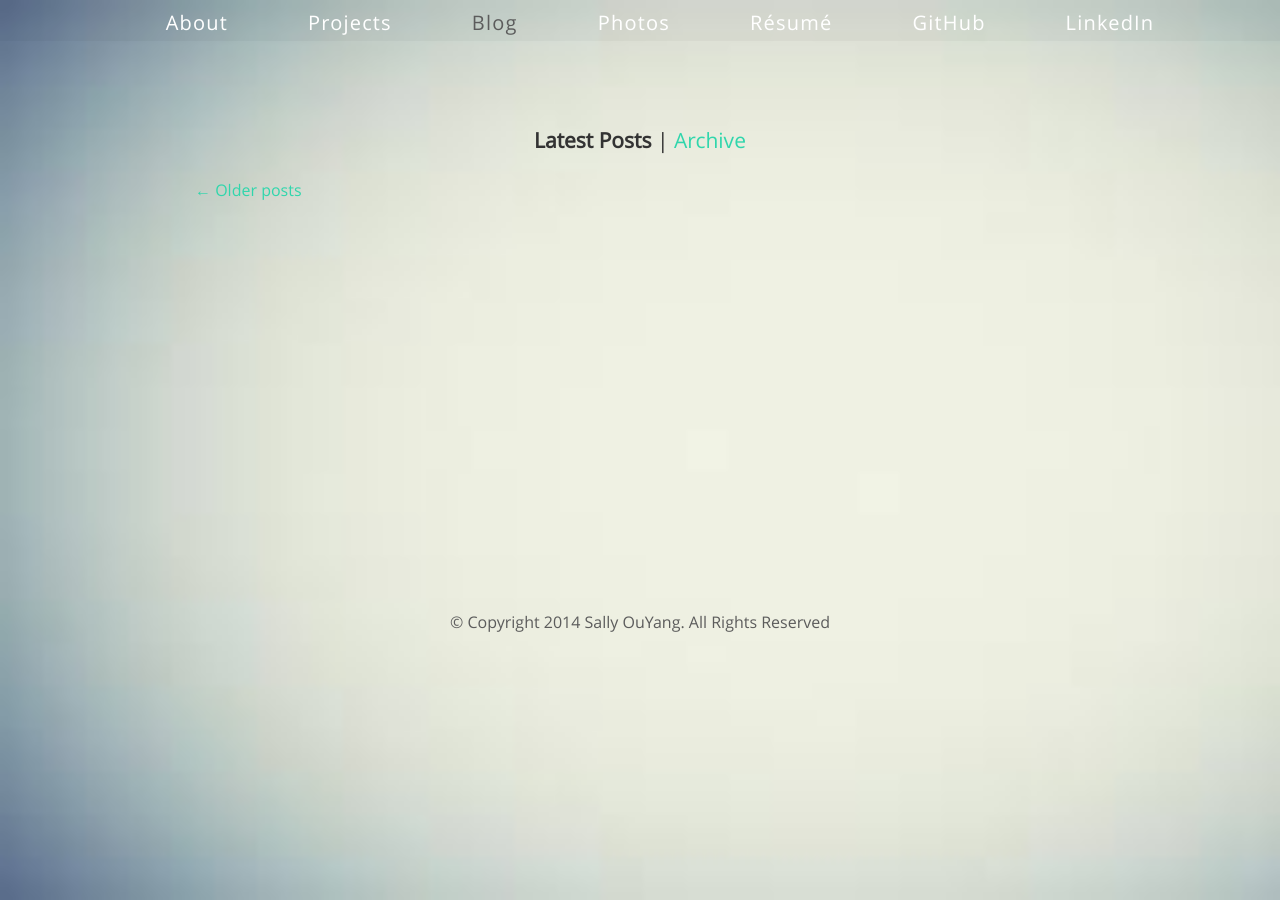
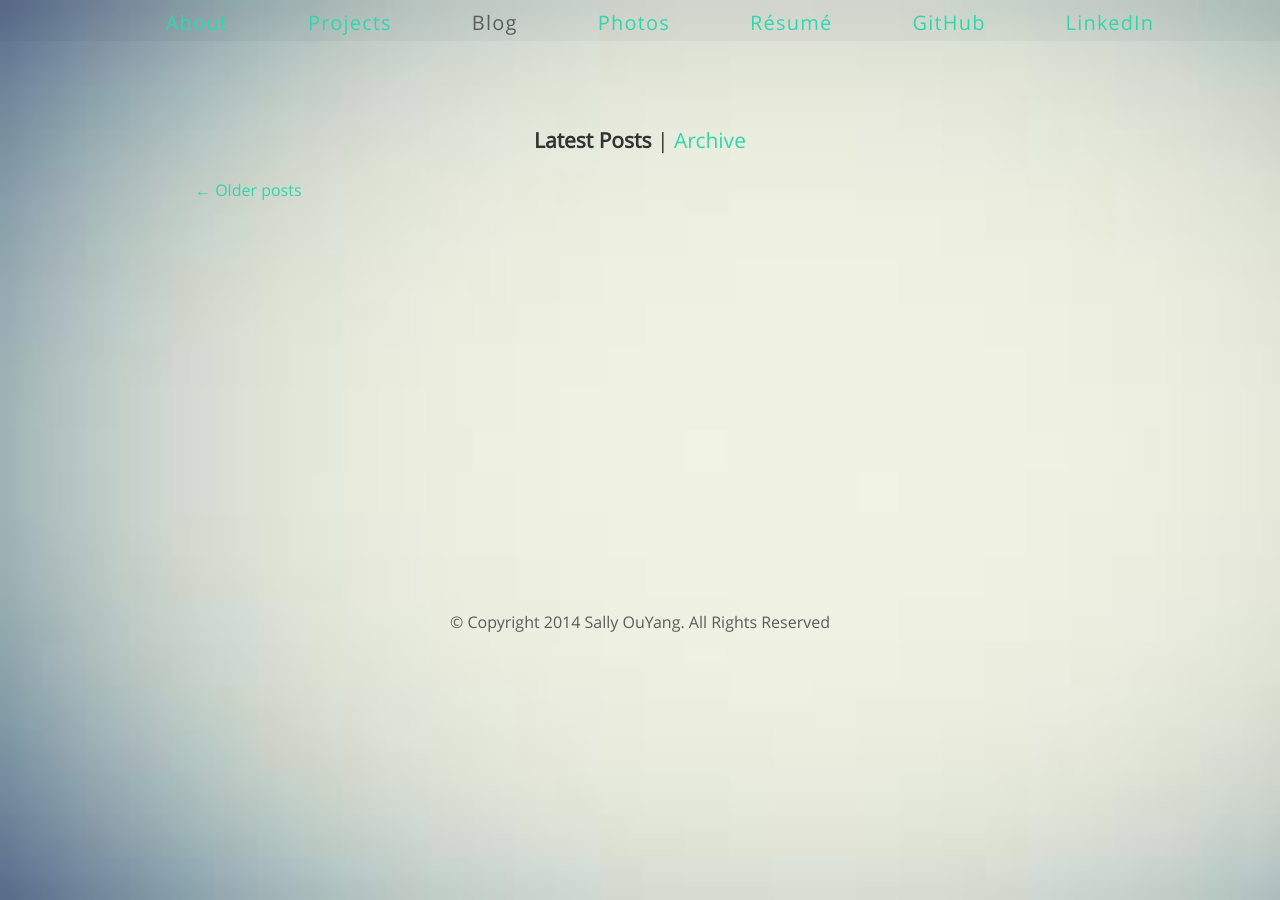
Before and after one commit to lewiscowper/Sally-Yang-Jing-Ou.github.io, a Jekyll site: the page built from blog/index.html, in a window 1280 px wide. Built offline with Jekyll 4.4.1, drawn with Linux system fonts in a browser that asks for light colours; nearby versions of some CDN libraries; Markdown is read by kramdown in place of the engine named in the settings.

Commit message:
CSS changes

```diff
--- a/css/main.css
+++ b/css/main.css
@@ -155,7 +155,7 @@ main {
     .hsContent1 p {
         width: 430px;
         margin: 0 auto;
-        color: #b2b2b2;
+        color: #ffffff;
         text-rendering: optimizeLegibility;
     }
     .hsContent1 a {
--- a/css/site.css
+++ b/css/site.css
@@ -138,7 +138,7 @@ body{
   float:left;
   display:block;
   margin:0 0 0 40px;
-  color:white;
+  color:#30D6AC;
   text-align:center;
   padding:8px 20px;}
 
```
